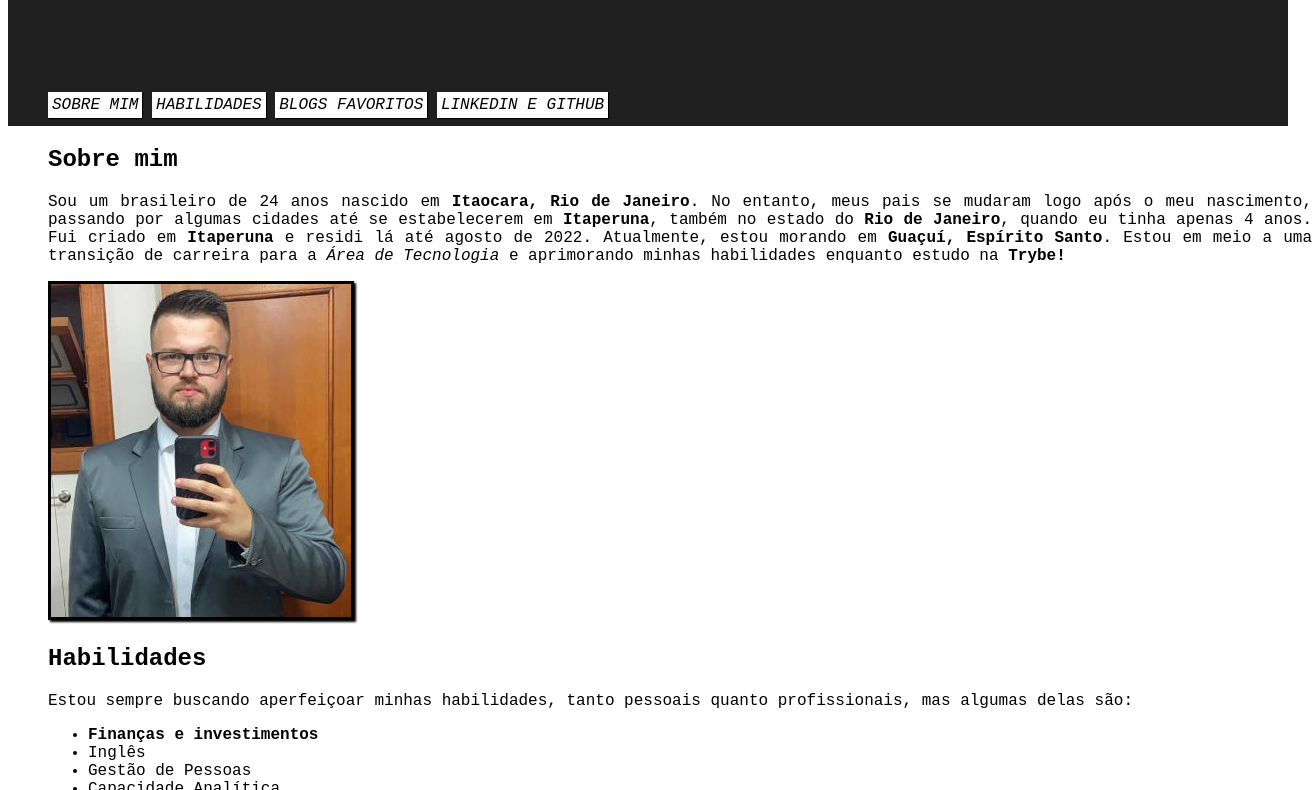
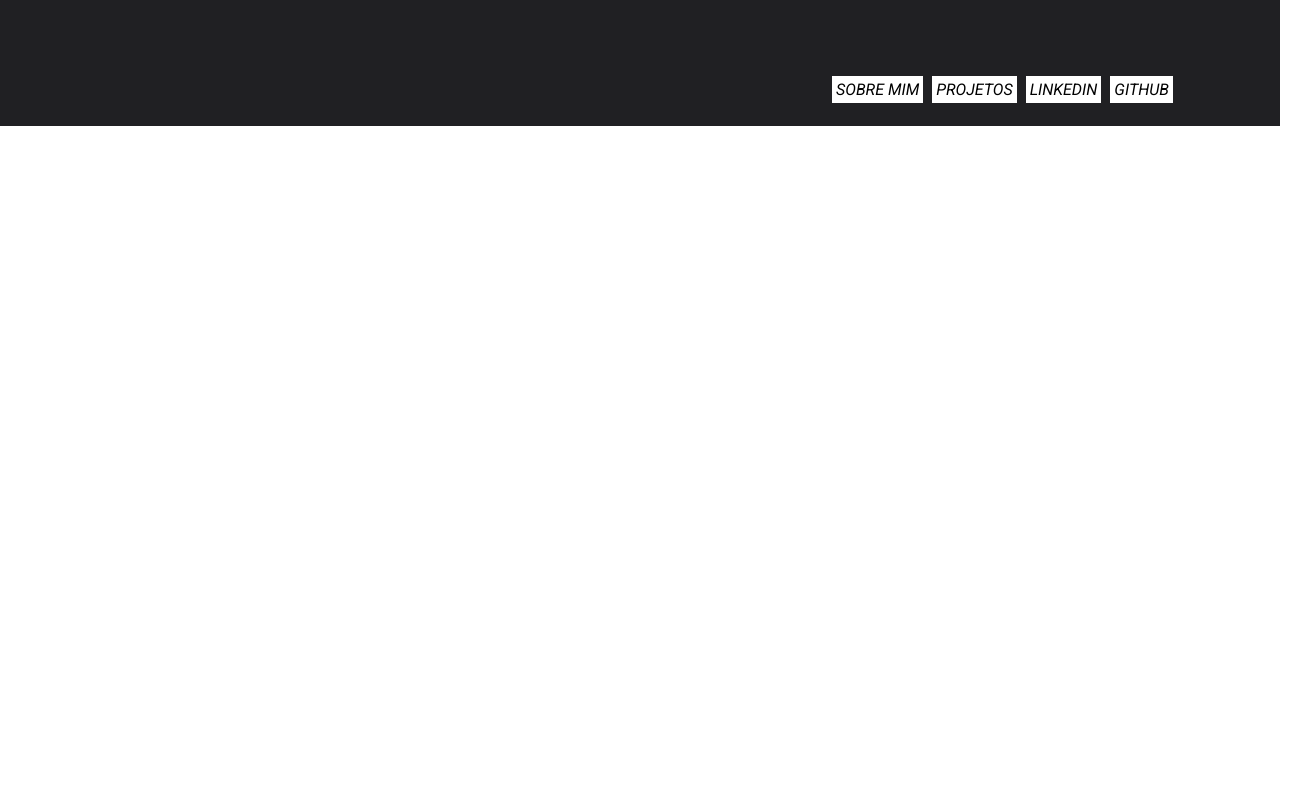
Before and after one commit to sabinolopes/sabinolopes.github.io, a plain HTML site: page index.html in a window 1280 px wide. Shown: the part 74-864 px from the top of the page, 1312 px wide, since content can reach past the window. After the commit the page ends 800 px from the top, so only its background shows below. Drawn offline with Linux system fonts and the light colour scheme.

Commit message:
Começando portifólio do 0

```diff
--- a/index.html
+++ b/index.html
@@ -4,37 +4,25 @@
     <meta charset="UTF-8">
     <meta name="viewport" content="width=device-width, initial-scale=1.0">
     <link rel="stylesheet" type="text/css" href="style.css">
+    <link rel="shortcut icon" href="imagens/favicon.ico" type="image/x-icon">
     <title>Portifólio Web</title>
 </head>
 <body>
-    <header id="topo">
+    <header id="cabecalho">
         <h1>Portifólio de Sabino Lopes</h1>
     </header>
     <nav id="menu">
         <h2>Índice</h2>
         <ul type="circle">
-            <li><a href="#sobre">Sobre mim</a></li>
-            <li><a href="#hab">Habilidades</a></li>
-            <li><a href="#blog">Blogs favoritos</a></li>
-            <li><a href="#links">Linkedin e GitHub</a></li>
+            <li><a href="">Sobre mim</a></li>
+            <li><a href="">Projetos</a></li>
+            <li><a href="">Linkedin</a></li>
+            <li><a href="">GitHub</a></li>
         </ul>
     </nav>
     <div class="container">
-        <h2>Sobre mim</h2>
-        <p>Sou um brasileiro de 24 anos nascido em <strong>Itaocara, Rio de Janeiro</strong>. No entanto, meus pais se mudaram logo após o meu nascimento, passando por algumas cidades até se estabelecerem em <strong>Itaperuna</strong>, também no estado do <strong>Rio de Janeiro</strong>, quando eu tinha apenas 4 anos. Fui criado em <strong>Itaperuna</strong> e residi lá até agosto de 2022. Atualmente, estou morando em <strong>Guaçuí, Espírito Santo</strong>. Estou em meio a uma transição de carreira para a <em>Área de Tecnologia</em> e aprimorando minhas habilidades enquanto estudo na <strong>Trybe!</strong></p>
-        <img id="imagem" src="/imagens/sabino.jpg" alt="Foto de Sabino Lopes">
-        <h2 id="hab">Habilidades</h2>
-        <p>Estou sempre buscando aperfeiçoar minhas habilidades, tanto pessoais quanto profissionais, mas algumas delas são:</p>
-        <ul>
-            <li><strong>Finanças e investimentos</strong></li>
-            <li>Inglês</li>
-            <li>Gestão de Pessoas</i>
-            <li>Capacidade Analítica</li>
-        </ul>
-        <h2 id="blog">Blogs favoritos</h2>
-        <p>Além da minha paixão por tecnologia, o que me levou a mudar de área profissional, também sou apaixonado por <em>economia e estoicismo</em>, então meus blogs favoritos são <a href="https://mises.org.br/" target="_blank">Mises Brasil</a> e <a href="https://estoicismopratico.com/">Estoicismo Prático</a>.</p>
-        <h2 id="links">Linkedin e GitHub</h2>
-        <p>Caso alguém se interesse, pode me seguir no <a href="https://github.com/sabinolopes" target="_blank">GitHub</a> e se conectar comigo no <a href="https://www.linkedin.com/in/sabino-lopes/" target="_blank">Linkedin</a>.</p>
+
     </div>
+    <footer id="rodape"></footer>
 </body>
 </html>
--- a/style.css
+++ b/style.css
@@ -1,54 +1,57 @@
-header#topo {
-    text-align: center;
+@import url('https://fonts.googleapis.com/css2?family=Roboto:ital,wght@0,100;0,300;0,400;0,500;0,700;0,900;1,100;1,300;1,400;1,500;1,700;1,900&display=swap');
+
+* {
+  margin: 0;
+  padding: 0;
+}
+
+body {
+    font-family: Roboto;
+    text-align: justify;
+}
+
+#cabecalho {
     position: fixed;
-    position: absolute;
     top: 0px;
     width: 100%;
     height: 200px;
-    background-color: rgba(32, 32, 32, 1);
+    background-color: rgba(32, 32, 35, 1);
+    color: white;
+    z-index: 1;
+}
+
+#menu {
+    display: block;
+}
+
+#menu ul {
+    list-style: none;
+    text-transform: uppercase;
+    position: fixed;
+    top: 150px;
+    margin: auto;
+    left: 65%;
+    z-index: 2;
+}
+
+#menu li {
+    display: inline-block;
+    background-color: white;
+    padding: 4px;
+    transition: background-color 1s;
+    margin-right: 5px;
+}
+
+#menu li:hover {
+    background-color: rgb(17, 153, 199);
+}
+
+#menu a:hover {
     color: white;
 }
 
-nav#menu {
-    display: block;
-}
-
-nav#menu ul {
-    list-style: none;
-    text-transform: uppercase;
-    position: absolute;
-    top: 150px;
-}
-
-nav#menu li {
-    display: inline-block;
-    background-color: white;
-    box-shadow: 1px 1px 1px;
-    padding: 4px;
-    transition: background-color 1s;
-}
-
-nav#menu li:hover {
-    background-color: rgb(17, 153, 199);
-}
-
-nav#menu a:hover {
-    color: white;
-}
-
-nav#menu h2 {
+#menu h2 {
     display: none;
-}
-
-body {
-    font-family: 'Courier New', Courier, monospace;
-    text-align: justify;
-}
-
-div.container {
-    position: relative;
-    top: 200px;
-    left: 40px
 }
 
 a {
@@ -62,11 +65,9 @@ a:hover {
     color: rgb(17, 153, 199);
 }
 
-#imagem {
-    border: 3px solid black;
-    box-shadow: 2px 2px 2px black;
+footer#rodape {
+    background-color: #202020;
+    position: static;
+    bottom: 0px;
+    width: 100%;
 }
-
-#imagem:hover {
-
-}
```
Also changed, not shown: imagens/favicon.ico (added).
